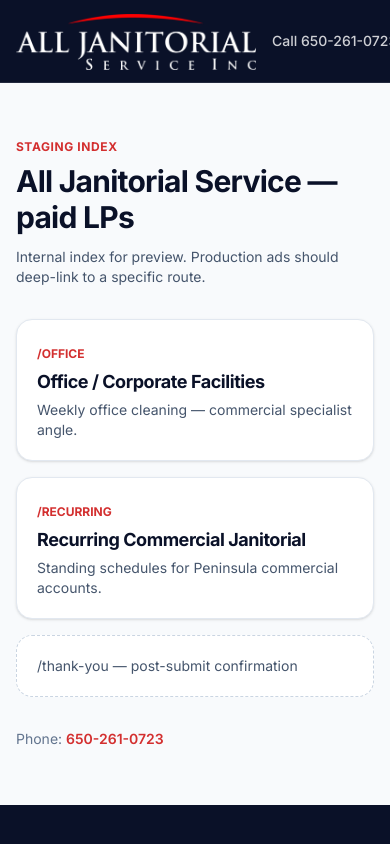
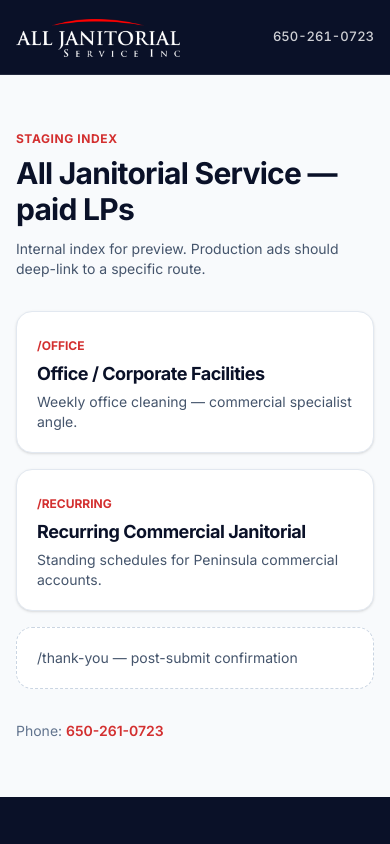
Before and after one commit to Megashape/ajs-paid-lps, a React (Vite) app: page / in a window 390 px wide. Shown: the top 844 px of the page. Built offline with nearby package versions, Linux system fonts and the light colour scheme.

Commit message:
Header: show full 650-261-0723 on mobile (no truncate)

```diff
--- a/src/components/Header.tsx
+++ b/src/components/Header.tsx
@@ -14,23 +14,24 @@
       }`}
     >
       <div className="mx-auto max-w-6xl px-4 sm:px-6">
-        <div className="flex items-center justify-between gap-4 sm:gap-6 py-3 lg:py-4">
-          <Link to="/" className="flex items-center gap-3 pt-0.5 shrink-0">
+        <div className="flex items-center justify-between gap-3 sm:gap-6 py-3 lg:py-4">
+          <Link to="/" className="flex items-center gap-3 pt-0.5 min-w-0 shrink">
             <img
               src={assetUrl('logo-white.png')}
               alt="All Janitorial Service"
-              className="h-14 sm:h-16 lg:h-[4.25rem] w-auto object-contain"
+              className="h-12 sm:h-16 lg:h-[4.25rem] w-auto max-w-[min(42vw,11rem)] sm:max-w-none object-contain object-left"
               width={220}
               height={68}
             />
           </Link>
 
-          {/* Secondary only — primary CTA is form Continue */}
+          {/* Secondary only — primary CTA is form Continue. Full number, never truncated. */}
           <a
             href={`tel:${PHONE_TEL}`}
-            className="text-sm sm:text-base font-medium text-white/80 hover:text-white underline-offset-4 hover:underline transition-colors shrink-0"
+            className="shrink-0 whitespace-nowrap text-[13px] sm:text-base font-medium text-white/80 hover:text-white underline-offset-4 hover:underline transition-colors tabular-nums"
           >
-            Call {PHONE_DISPLAY}
+            <span className="sm:hidden">{PHONE_DISPLAY}</span>
+            <span className="hidden sm:inline">Call {PHONE_DISPLAY}</span>
           </a>
         </div>
       </div>
```
